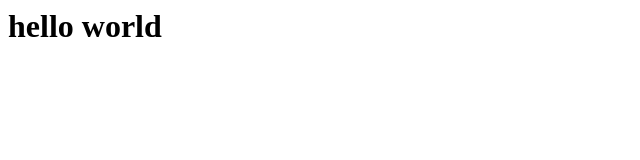
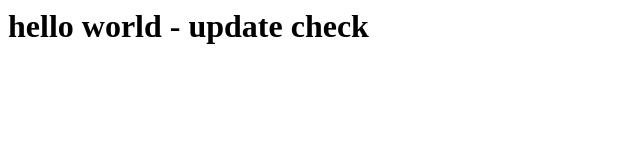
Before and after one commit to oliemason/oliemason.github.io, a plain HTML site: page index.html in a window 1280 px wide. Shown: the whole page, without its empty margins (0-640 px from the left). Drawn offline with Linux system fonts and the light colour scheme.

Commit message:
update check

```diff
--- a/index.html
+++ b/index.html
@@ -1 +1 @@
-<h1>hello world</h1>
+<h1>hello world - update check</h1>
```
